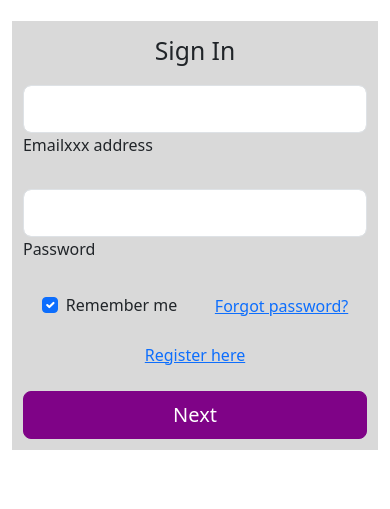
After one commit to eb-duoc/ProyectoReservasPR, a Django app: template usuarios/templates/usuarios/home.html in a window 390 px wide. The commit adds this page. Shown: the part 1179-1688 px from the top of the page. Run offline with Django 4.2, Linux system fonts and the light colour scheme; the template is opened without the code that fills it, so the values that code supplies are empty.

Commit message:
pagina home

```diff
--- /dev/null
+++ b/usuarios/templates/usuarios/home.html
@@ -0,0 +1,85 @@
+<!DOCTYPE html>
+<html lang="en">
+
+<head>
+    {% load static %}
+
+    <link href="https://cdn.jsdelivr.net/npm/bootstrap@5.3.2/dist/css/bootstrap.min.css" rel="stylesheet" integrity="sha384-T3c6CoIi6uLrA9TneNEoa7RxnatzjcDSCmG1MXxSR1GAsXEV/Dwwykc2MPK8M2HN" crossorigin="anonymous">
+    <link rel="stylesheet" href="{% static 'usuarios/style.css' %}">
+
+    <script src="https://cdn.jsdelivr.net/npm/bootstrap@5.3.2/dist/js/bootstrap.bundle.min.js" integrity="sha384-C6RzsynM9kWDrMNeT87bh95OGNyZPhcTNXj1NW7RuBCsyN/o0jlpcV8Qyq46cDfL" crossorigin="anonymous"></script>
+</head>
+
+<body>
+    <section class="vh-100">
+        <p class="titulo text-justify text-center">Te damos la bienvenida...
+        </p>
+    </section>
+
+
+    <section class="vh-100">
+        <div class="container py-5 h-100">
+          <div class="row d-flex align-items-center justify-content-center h-100">
+            <div class="col-md-8 col-lg-7 col-xl-6">
+              <!--<img src="https://mdbcdn.b-cdn.net/img/Photos/new-templates/bootstrap-login-form/draw2.svg"-->
+              <img src="{% static 'usuarios/imagenLogin2.jpegruns e' %}"
+                class="img-fluid" alt="Phone image">
+            </div>
+            <div class="col-md-7 col-lg-5 col-xl-5 offset-xl-1">
+              <form>
+                <p class="text-center fs-2">Sign In</p>
+
+                <!-- Email input -->
+                <div class="form-outline mb-4">
+                  <input type="email" id="form1Example13" class="form-control form-control-lg" />
+                  <label class="form-label" for="form1Example13">Emailxxx address</label>
+                </div>
+
+                <!-- Password input -->
+                <div class="form-outline mb-4">
+                  <input type="password" id="form1Example23" class="form-control form-control-lg" />
+                  <label class="form-label" for="form1Example23">Password</label>
+                </div>
+
+                <div class="d-flex justify-content-around align-items-center mb-4">
+                  <!-- Checkbox -->
+                  <div class="form-check">
+                    <input class="form-check-input" type="checkbox" value="" id="form1Example3" checked />
+                    <label class="form-check-label" for="form1Example3"> Remember me </label>
+                  </div>
+                  <a href="#!">Forgot password?</a>
+                </div>
+
+                <div class="d-flex justify-content-around align-items-center mb-4">
+                  <a href="#!">Register here</a>
+                </div>
+
+
+                <!-- Submit button -->
+                <button type="submit" class="btn btn-primary btn-lg w-100">Next</button>
+              </form>
+            </div>
+          </div>
+        </div>
+      </section>
+
+</body>
+
+
+
+
+
+
+
+
+
+
+
+
+
+
+
+
+
+
+</html>
--- a/usuarios/templates/usuarios/login.html
+++ b/usuarios/templates/usuarios/login.html
@@ -15,7 +15,7 @@
       <div class="row d-flex align-items-center justify-content-center h-100">
         <div class="col-md-8 col-lg-7 col-xl-6">
           <!--<img src="https://mdbcdn.b-cdn.net/img/Photos/new-templates/bootstrap-login-form/draw2.svg"-->
-          <img src="{% static 'usuarios/imagenLogin.png' %}"
+          <img src="{% static 'usuarios/imagenLogin2.jpeg' %}"
             class="img-fluid" alt="Phone image">
         </div>
         <div class="col-md-7 col-lg-5 col-xl-5 offset-xl-1">
--- a/usuarios/urls.py
+++ b/usuarios/urls.py
@@ -5,4 +5,5 @@ from . import  views
 urlpatterns = [
     path("", views.index, name="index"),
     path("login/", views.login, name="login"),
+    path("home/", views.login, name="home"),
 ]
--- a/usuarios/views.py
+++ b/usuarios/views.py
@@ -10,3 +10,7 @@ def index(request):
 def login(request):
     template = loader.get_template('usuarios/login.html')
     return HttpResponse (template.render())
+
+def home(request):
+    template = loader.get_template('usuarios/home.html')
+    return HttpResponse (template.render())
```
Also changed, not shown: usuarios/static/usuarios/imagenLogin2.jpeg (added).
